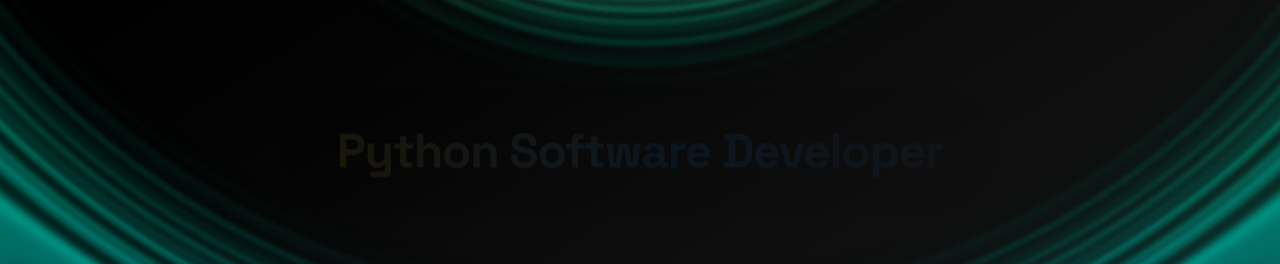
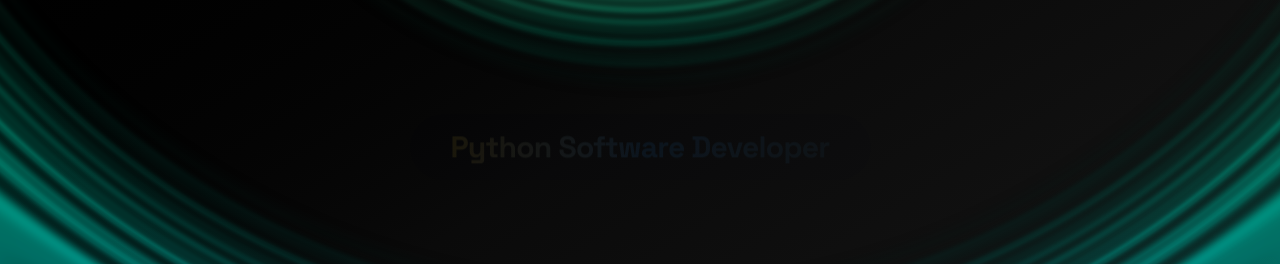
Before and after one commit to het875/Het-Lathiya, a React (Vite) app: page / in a window 1280 px wide. Shown: the part 284-548 px from the top of the page. Built offline with nearby package versions, Linux system fonts and the light colour scheme; a web font is replaced by a local one.

Commit message:
feat: refine Hero section layout and typography for improved visual appeal and responsiveness

```diff
--- a/src/components/sections/Hero.tsx
+++ b/src/components/sections/Hero.tsx
@@ -96,23 +96,23 @@ const Hero: React.FC = () => {
       {/* Main Content */}
       <div className="relative z-10 mx-auto w-full px-4 text-center sm:px-6 md:px-8">
         {/* Name - Premium Display Typography - Huge Modern Style */}
-        <div className="mb-10 overflow-visible sm:mb-12">
+        <div className="mb-10 overflow-visible">
           <div
             ref={nameRef}
-            className="flex flex-col items-center justify-center gap-4 overflow-visible px-2 py-8 sm:flex-row sm:gap-6 md:gap-8"
+            className="flex flex-col items-center justify-center gap-4 overflow-visible px-2 sm:flex-row sm:gap-6 md:gap-8"
             style={{ perspective: '1000px' }}
           >
-            <h1 className="letter from-python-electric via-python-yellow to-python-neon animate-gradient-shift font-display inline-block overflow-visible bg-gradient-to-r bg-clip-text text-[clamp(4.5rem,10vw,14rem)] font-bold tracking-[-0.01em] text-transparent">
+            <h1 className="letter from-python-electric via-python-yellow to-python-neon animate-gradient-shift font-display inline-block overflow-visible  bg-gradient-to-r bg-clip-text text-[clamp(4.5rem,10vw,11rem)] font-bold tracking-[-0.01em] text-transparent">
               Het
             </h1>
-            <h1 className="letter from-python-electric via-python-yellow to-python-neon animate-gradient-shift font-display inline-block overflow-visible bg-gradient-to-r bg-clip-text text-[clamp(4.5rem,10vw,14rem)] font-bold tracking-[-0.01em] text-transparent">
+            <h1 className="letter from-python-electric via-python-yellow to-python-neon animate-gradient-shift font-display inline-block overflow-visible bg-gradient-to-r bg-clip-text text-[clamp(4.5rem,10vw,11rem)] font-bold tracking-[-0.01em] text-transparent">
               Lathiya
             </h1>
           </div>
         </div>
 
         {/* Auto-switching Title with Animation */}
-        <div className="mb-12 h-24 sm:mb-14 md:mb-16 lg:mb-20">
+        <div className="mb-12">
           <AnimatePresence mode="wait">
             <motion.div
               key={currentTitleIndex}
@@ -120,9 +120,9 @@ const Hero: React.FC = () => {
               animate={{ opacity: 1, y: 0 }}
               exit={{ opacity: 0, y: -20 }}
               transition={{ duration: 0.5, ease: 'easeInOut' }}
-              className="font-heading text-dark-text-secondary text-xl leading-relaxed font-semibold tracking-tight sm:text-2xl md:text-3xl lg:text-4xl xl:text-5xl"
+              className="font-heading text-dark-text-secondary text-xl leading-relaxed font-semibold tracking-tight sm:text-2xl xl:text-3xl"
             >
-              <span className="bg-python-electric/6 ring-python-electric/10 inline-block rounded-full px-8 py-3.5 ring-1 drop-shadow-sm backdrop-blur-sm sm:px-10 sm:py-4 md:px-12 md:py-5 lg:px-14 lg:py-6">
+              <span className="bg-python-electric/6 ring-python-electric/10 inline-block rounded-full px-8 py-3.5 ring-1 drop-shadow-sm backdrop-blur-sm sm:px-10 sm:py-4 md:px-10 md:py-2">
                 <span className="from-python-yellow via-python-electric to-python-blue bg-gradient-to-r bg-clip-text font-bold text-transparent">
                   {titles[currentTitleIndex]}
                 </span>
@@ -133,13 +133,13 @@ const Hero: React.FC = () => {
 
         {/* CTA Buttons */}
         <motion.div
-          className="mb-16 flex flex-row items-center justify-center gap-4 sm:mb-18 sm:gap-5 md:gap-6 lg:mb-20"
+          className="mb-10 flex flex-row items-center justify-center gap-4 sm:gap-5 md:gap-6"
           initial={{ opacity: 0, y: 30 }}
           animate={{ opacity: 1, y: 0 }}
           transition={{ duration: 1, delay: 0.9, ease: [0.25, 0.1, 0.25, 1] }}
         >
           <motion.button
-            className="from-python-blue to-python-electric font-heading shadow-python-blue/30 hover:shadow-python-blue/50 rounded-full bg-gradient-to-r px-6 py-2.5 text-sm font-semibold tracking-tight text-white shadow-lg transition-all duration-300 hover:-translate-y-0.5 active:translate-y-0 sm:px-8 sm:py-3 sm:text-base md:px-10 md:py-3.5 md:text-lg"
+            className="from-python-blue to-python-electric font-heading shadow-python-blue/30 hover:shadow-python-blue/50 rounded-full bg-gradient-to-r px-6 py-2.5 text-sm font-semibold tracking-tight text-white shadow-lg transition-all duration-300 hover:-translate-y-0.5 active:translate-y-0 sm:px-8 sm:py-2 sm:text-base"
             whileHover={{ scale: 1.05 }}
             whileTap={{ scale: 0.95 }}
             onClick={scrollToProjects}
@@ -147,7 +147,7 @@ const Hero: React.FC = () => {
             View My Work
           </motion.button>
           <motion.button
-            className="border-python-yellow font-heading text-python-yellow hover:bg-python-yellow rounded-full border-2 px-6 py-2.5 text-sm font-semibold tracking-tight transition-all duration-300 hover:-translate-y-0.5 hover:text-black active:translate-y-0 sm:px-8 sm:py-3 sm:text-base md:px-10 md:py-3.5 md:text-lg"
+            className="border-python-yellow font-heading text-python-yellow hover:bg-python-yellow rounded-full border-2 px-6 py-2.5 text-sm font-semibold tracking-tight transition-all duration-300 hover:-translate-y-0.5 hover:text-black active:translate-y-0 sm:px-8 sm:py-2 sm:text-base"
             whileHover={{ scale: 1.05 }}
             whileTap={{ scale: 0.95 }}
             onClick={scrollToContact}
@@ -173,13 +173,13 @@ const Hero: React.FC = () => {
               href={href}
               target="_blank"
               rel="noopener noreferrer"
-              className="text-dark-text-secondary hover:text-python-electric hover:shadow-python-electric/20 rounded-lg p-4 transition-colors duration-300 hover:shadow-lg md:p-5"
+              className="text-dark-text-secondary hover:text-python-electric hover:shadow-python-electric/20 rounded-lg p-4 transition-colors duration-300 hover:shadow-lg"
               whileHover={{ scale: 1.1, y: -2 }}
               whileTap={{ scale: 0.9 }}
               aria-label={label}
             >
-              <Icon size={32} className="md:h-10 md:w-10" />
-            </motion.a>
+                <Icon size={32} className="md:h-8 md:w-8" />
+              </motion.a>
           ))}
 
           {/* HackerRank with FontAwesome icon */}
```
